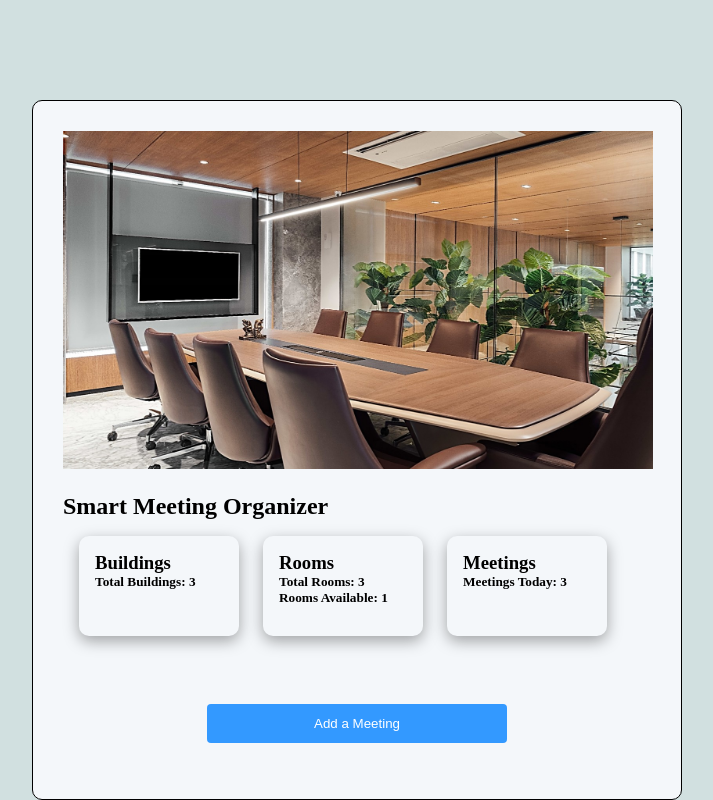
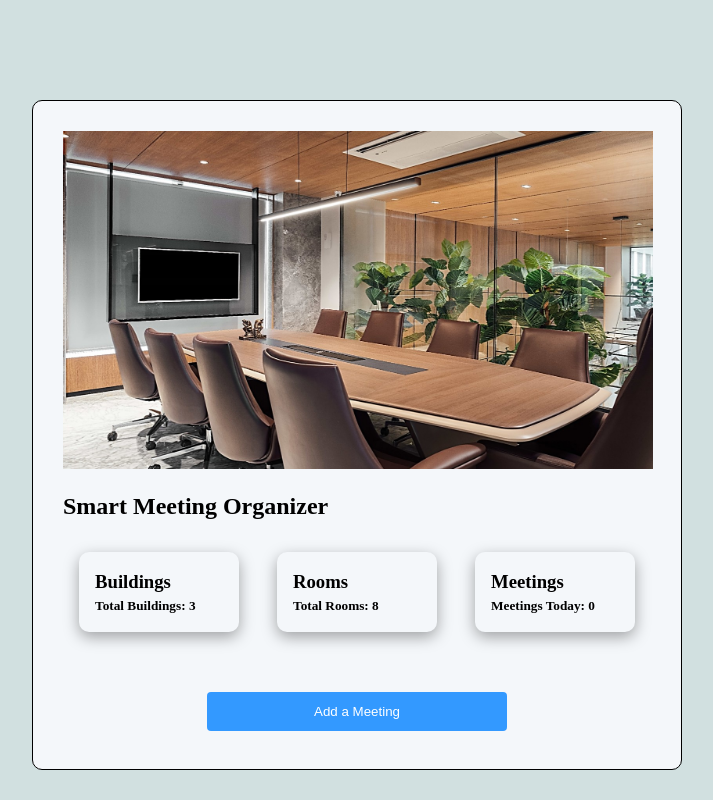
Before and after one commit to dhairya-bhatia/smart-meeting-organizer, a React (Create React App) app: page / in a window 1280 px wide. Shown: the whole page, without its empty margins (283-996 px from the left). Built offline with nearby package versions, Linux system fonts and the light colour scheme.

Commit message:
feature: adds dynamic data to dashboard page

```diff
--- a/src/components/Dashboard/index.js
+++ b/src/components/Dashboard/index.js
@@ -1,5 +1,5 @@
 // react
-import { useContext } from "react";
+import { useContext, useMemo } from "react";
 // react-router
 import { useNavigate } from "react-router-dom";
 // context
@@ -12,6 +12,30 @@ const Dashboard = () => {
   const navigate = useNavigate();
 
   const { meetingData } = useContext(AppContext);
+
+  // returns total rooms in all the buildings
+  const totalRooms = useMemo(() => {
+    return meetingData.reduce((total, currentVal) => {
+      return (total += currentVal.meetingRooms.length);
+    }, 0);
+  }, [meetingData]);
+
+  // returns total meetings scheduled for today
+  const meetingsToday = useMemo(() => {
+    let totalMeetingsToday = 0;
+    meetingData.forEach((element) => {
+      if (element.meetingRooms.length) {
+        element.meetingRooms.forEach((obj) => {
+          // adding the length of items array that passed the criteria to "totalMeetingsToday"
+          totalMeetingsToday += obj.meetings.filter((meetingObj) => {
+            return meetingObj.date === new Date().toISOString().split("T")[0];
+          }).length;
+        });
+      }
+    });
+    return totalMeetingsToday;
+    // })
+  }, [meetingData]);
 
   return (
     <div className="root-container">
@@ -33,12 +57,11 @@ const Dashboard = () => {
             </div>
             <div className="stats">
               <h3>Rooms</h3>
-              <h5>Total Rooms: 3</h5>
-              <h5>Rooms Available: 1</h5>
+              <h5>Total Rooms: {totalRooms}</h5>
             </div>
             <div className="stats">
               <h3>Meetings</h3>
-              <h5>Meetings Today: 3</h5>
+              <h5>Meetings Today: {meetingsToday}</h5>
             </div>
           </div>
         </div>
--- a/src/components/Dashboard/styles.css
+++ b/src/components/Dashboard/styles.css
@@ -6,7 +6,7 @@
 }
 
 .dashboard-container {
-    height: 700px;
+    min-height: 670px;
     border: 1px solid black;
     border-radius: 10px;
     width: 650px;
@@ -20,9 +20,9 @@
 
 .stats-container {
     display: flex;
-    gap: 24px;
+    justify-content: space-between;
     align-items: center;
-    padding: 16px;
+    padding: 32px 16px 16px 16px;
 }
 
 .stats {
@@ -30,8 +30,11 @@
     border-radius: 10px;
     box-shadow: rgb(0 0 0 / 35%) 0px 5px 15px;
     padding: 16px;
-    min-height: 100px;
+    min-height: 80px;
     min-width: 160px;
+    display: flex;
+    flex-direction: column;
+    justify-content: space-around;
 }
 
 .stats:hover {
@@ -44,7 +47,7 @@
 
 .addMeetingBtn {
     width: 300px;
-    margin-top: 32px;
+    margin-top: 24px;
     padding: 12px 20px;
     color: #fff;
     background-color: #3399ff;
@@ -52,3 +55,7 @@
     cursor: pointer;
     border: none;
 }
+
+button:hover {
+    background-color: #0080ff
+}
--- a/src/components/MeetingInfo/styles.css
+++ b/src/components/MeetingInfo/styles.css
@@ -36,11 +36,6 @@
     cursor: pointer;
 }
 
-.nextBtn:disabled {
-    opacity: 0.4;
-    cursor: not-allowed
-}
-
 .meeting-image {
     padding-bottom: 16px;
 }
--- a/src/components/RoomSelection/styles.css
+++ b/src/components/RoomSelection/styles.css
@@ -37,7 +37,7 @@
  }
 
  .rooms-info:hover {
-     background-color: #e6f9ff;
+     background-color: #ccf3ff;
  }
 
  .data-container {
@@ -58,5 +58,6 @@
 
  .selectRoomBtn:disabled {
      opacity: 0.3;
-     cursor: not-allowed
+     cursor: not-allowed;
+     background-color: #3399FF;
  }
--- a/src/data/dummyData.js
+++ b/src/data/dummyData.js
@@ -106,7 +106,7 @@ const meetingsData = [
         meetings: [
           {
             title: "Team meeting",
-            date: "2022-06-20",
+            date: "2022-06-22",
             startTime: "19:00",
             endTime: "20:00"
           }
```
